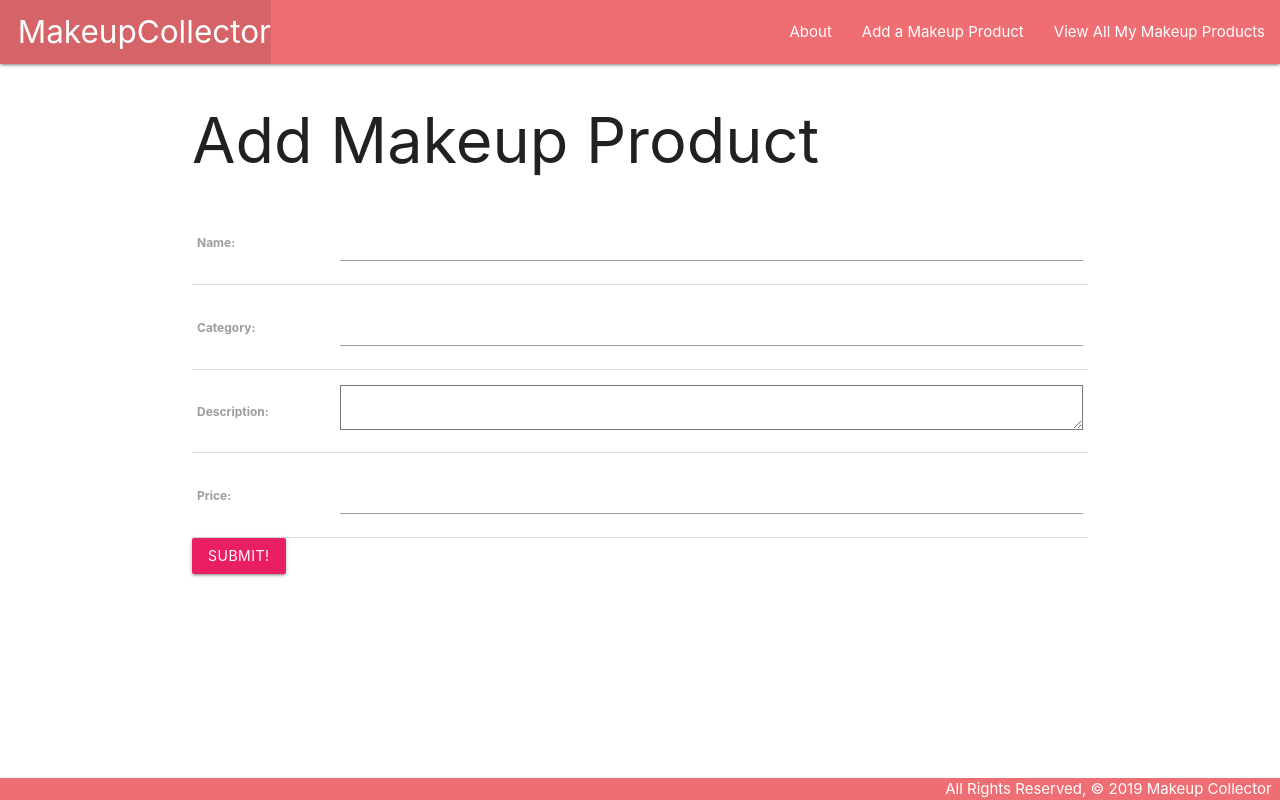
After one commit to nivetha-nagaratnam/MakeupCollector-Lab, a Django app: page /makeup/create/ in a window 1280 px wide. The commit adds this page. Run offline with Django 3.2, Linux system fonts and the light colour scheme.

Commit message:
adding part 3 of lab

```diff
--- a/main_app/models.py
+++ b/main_app/models.py
@@ -1,4 +1,5 @@
 from django.db import models
+from django.urls import reverse
 
 # Create your models here.
 
@@ -7,3 +8,10 @@ class Makeup(models.Model):
     category = models.CharField(max_length=100)
     description =  models.TextField(max_length=300)
     price = models.IntegerField()
+
+    def __str__(self):
+        return self.name
+
+    # Add this method
+    def get_absolute_url(self):
+        return reverse('detail', kwargs={'makeup_id': self.id})
--- a/main_app/templates/base.html
+++ b/main_app/templates/base.html
@@ -17,8 +17,11 @@
           <li><a href="/" class="left brand-logo">&nbsp;&nbsp;MakeupCollector</a></li>
         </ul>
         <ul class="right">
-          <li><a href="/about">About</a></li>
-          <li><a href="/makeup">View All My Makeup Products</a></li>
+          <!-- <li><a href="/about">About</a></li>
+          <li><a href="/makeup">View All My Makeup Products</a></li> -->
+          <li><a href="{% url 'about' %}">About</a></li>
+          <li><a href="{% url 'makeup_create' %}">Add a Makeup Product</a></li>
+          <li><a href="{% url 'index' %}">View All My Makeup Products</a></li>
         </ul>
       </div>
     </nav>
--- /dev/null
+++ b/main_app/templates/main_app/makeup_form.html
@@ -0,0 +1,19 @@
+{% extends 'base.html' %}
+
+{% block content %}
+    {% if object %}
+        <h1>Edit This Product: <span class="pink-text">{{object.name}}</span></h1>
+    {% else %}
+        <h1>Add Makeup Product</h1>
+    {% endif %}
+  <!-- Leaving the action empty makes the form post to the same url used to display it -->
+  <form action="" method="post">
+    <!-- Django requires the following for security purposes -->
+    {% csrf_token %}
+    <table>
+      <!-- Render the inputs inside of <tr>s & <td>s -->
+      {{ form.as_table }}
+    </table>
+    <input type="submit" value="Submit!" class="btn" style="background-color:#e91e63 ">
+  </form>
+{% endblock %}
--- a/main_app/templates/makeup/detail.html
+++ b/main_app/templates/makeup/detail.html
@@ -10,6 +10,10 @@
     <p>Description: {{ makeup.description }}</p>
     <p>Price: {{ makeup.price }}</p>
   </div>
+  <div class="card-action">
+    <a href="{% url 'makeup_update' makeup.id %}">Edit Product</a>
+    <a href="{% url 'makeup_delete' makeup.id %}">Delete Product</a>
+  </div>
 </div>
 
 {% endblock %}
--- a/main_app/urls.py
+++ b/main_app/urls.py
@@ -6,4 +6,7 @@ urlpatterns = [
   path('about/', views.about, name='about'),
   path('makeup/', views.makeup_index, name='index'),
   path('makeup/<int:makeup_id>/', views.makeup_detail, name='detail'),
+  path('makeup/create/', views.MakeupCreate.as_view(), name='makeup_create'),
+  path('makeup/<int:pk>/update/', views.MakeupUpdate.as_view(), name='makeup_update'),
+  path('makeup/<int:pk>/delete/', views.MakeupDelete.as_view(), name='makeup_delete'),
 ]
--- a/main_app/views.py
+++ b/main_app/views.py
@@ -1,6 +1,5 @@
 from django.shortcuts import render
-
-# Add the following import
+from django.views.generic.edit import CreateView, UpdateView, DeleteView
 from django.http import HttpResponse
 from .models import Makeup
 
@@ -17,12 +16,24 @@ from .models import Makeup
 #   Makeup('Matte Lipstick', 'Lipstick', 'A creamy rich lipstick formula with high colour payoff in a no-shine matte finish.', 24)
 # ]
 
+class MakeupCreate(CreateView):
+  model = Makeup
+  fields = '__all__'
+
+class MakeupUpdate(UpdateView):
+  model = Makeup
+  fields = '__all__'
+
+class MakeupDelete(DeleteView):
+  model = Makeup
+  success_url = '/makeup/'
+
 # Define the home view
 def home(request):
-  return HttpResponse('<h1>Hello /ᐠ｡‸｡ᐟ\ﾉ</h1>')
+  return HttpResponse('<h1>Hello</h1>')
 
-def about(request):
-  return HttpResponse('<h1>About the MakeupCollector</h1>')
+# def about(request):
+#   return HttpResponse('<h1>About the MakeupCollector</h1>')
 
 def about(request):
   return render(request, 'about.html')
```
Also changed, not shown: main_app/templates/main_app/makeup_confirm_delete.html (added, +13 -0 lines).
